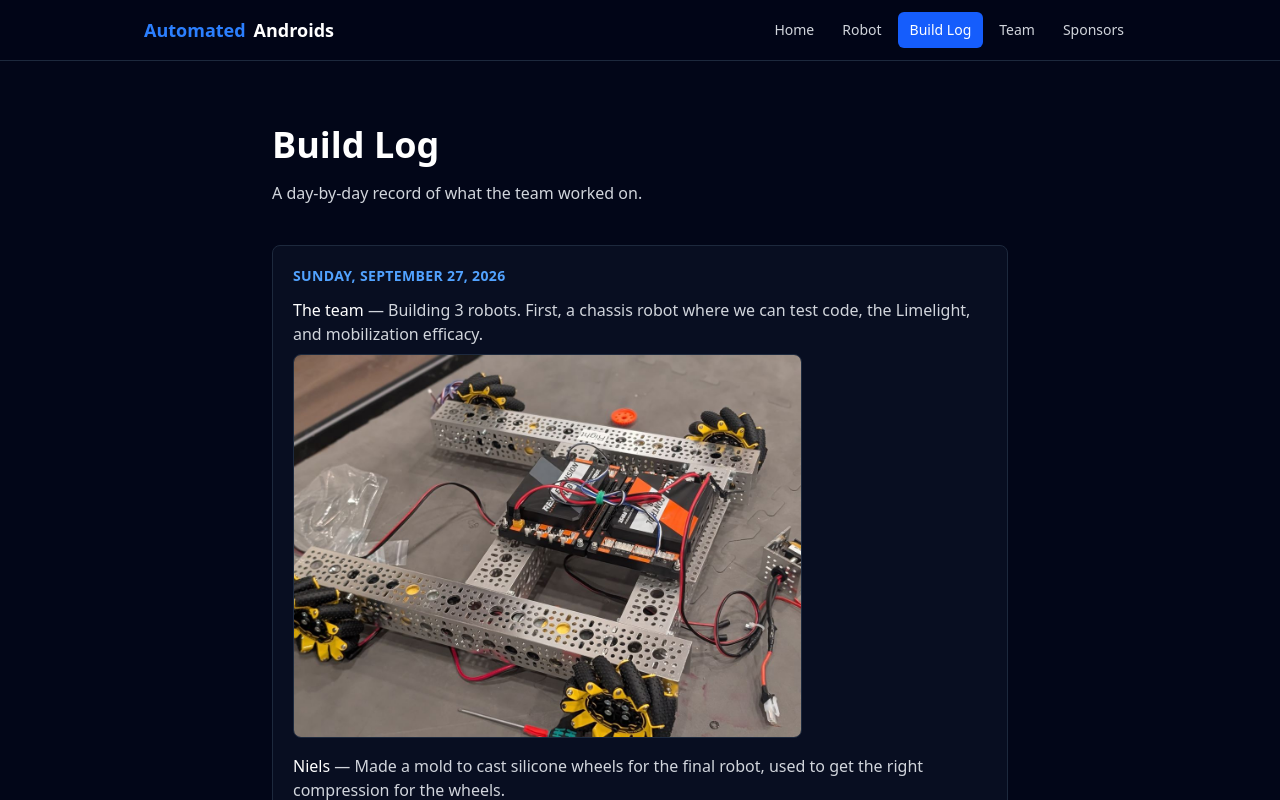
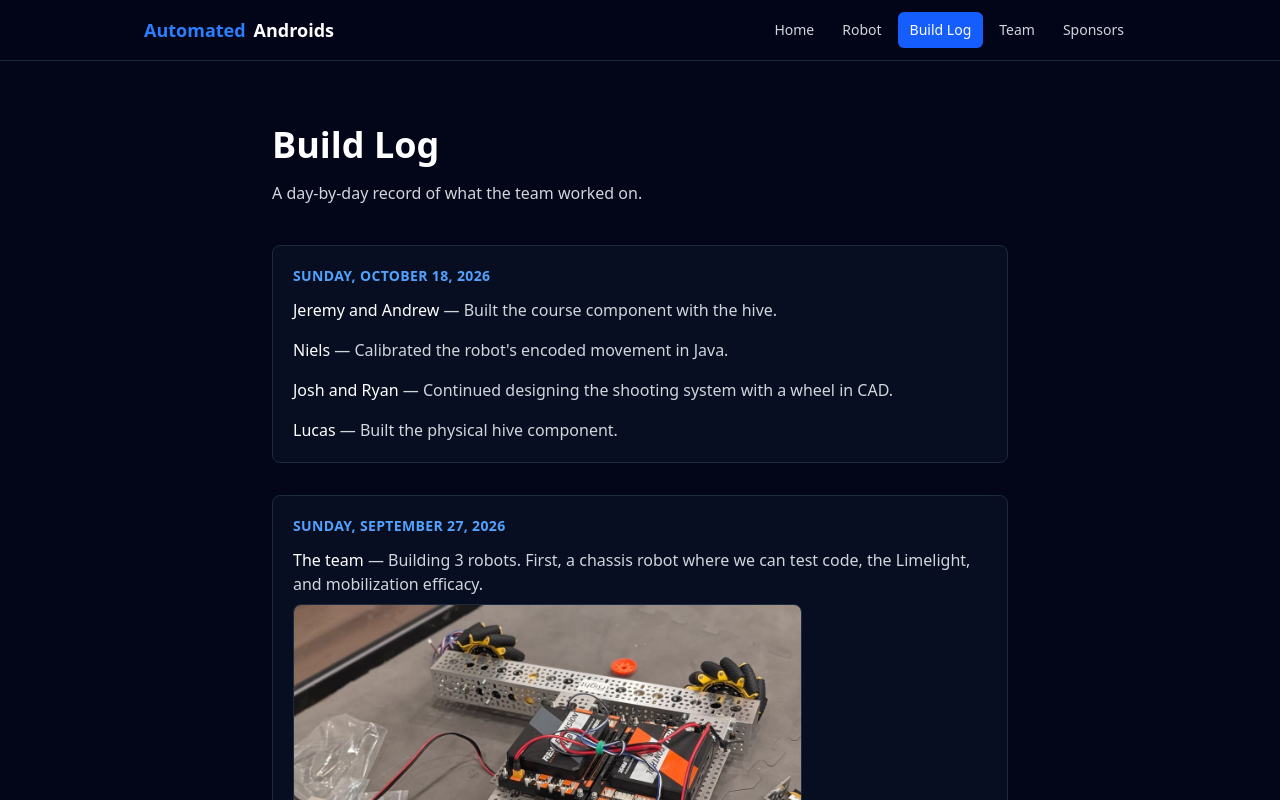
Before and after one commit to AutomatedAndroids/ftc_website_26_27, a React (Vite) app: page /log in a window 1280 px wide. Shown: the top 800 px of the page. Built offline with nearby package versions, Linux system fonts and the light colour scheme.

Commit message:
Add 10/18/26 Build Log entry
Co-Authored-By: Claude Sonnet 5 <noreply@anthropic.com>

```diff
--- a/src/data/buildLog.js
+++ b/src/data/buildLog.js
@@ -2,6 +2,27 @@
 // date: 'YYYY-MM-DD', items: [{ who: 'Names', what: 'What they did.', photos: ['/log/filename.jpg'] }, ...]
 // Photos go in public/log/ — photos is optional per item and can hold more than one.
 export const buildLog = [
+  {
+    date: '2026-10-18',
+    items: [
+      {
+        who: 'Jeremy and Andrew',
+        what: 'Built the course component with the hive.',
+      },
+      {
+        who: 'Niels',
+        what: "Calibrated the robot's encoded movement in Java.",
+      },
+      {
+        who: 'Josh and Ryan',
+        what: 'Continued designing the shooting system with a wheel in CAD.',
+      },
+      {
+        who: 'Lucas',
+        what: 'Built the physical hive component.',
+      },
+    ],
+  },
   {
     date: '2026-09-27',
     items: [
```
